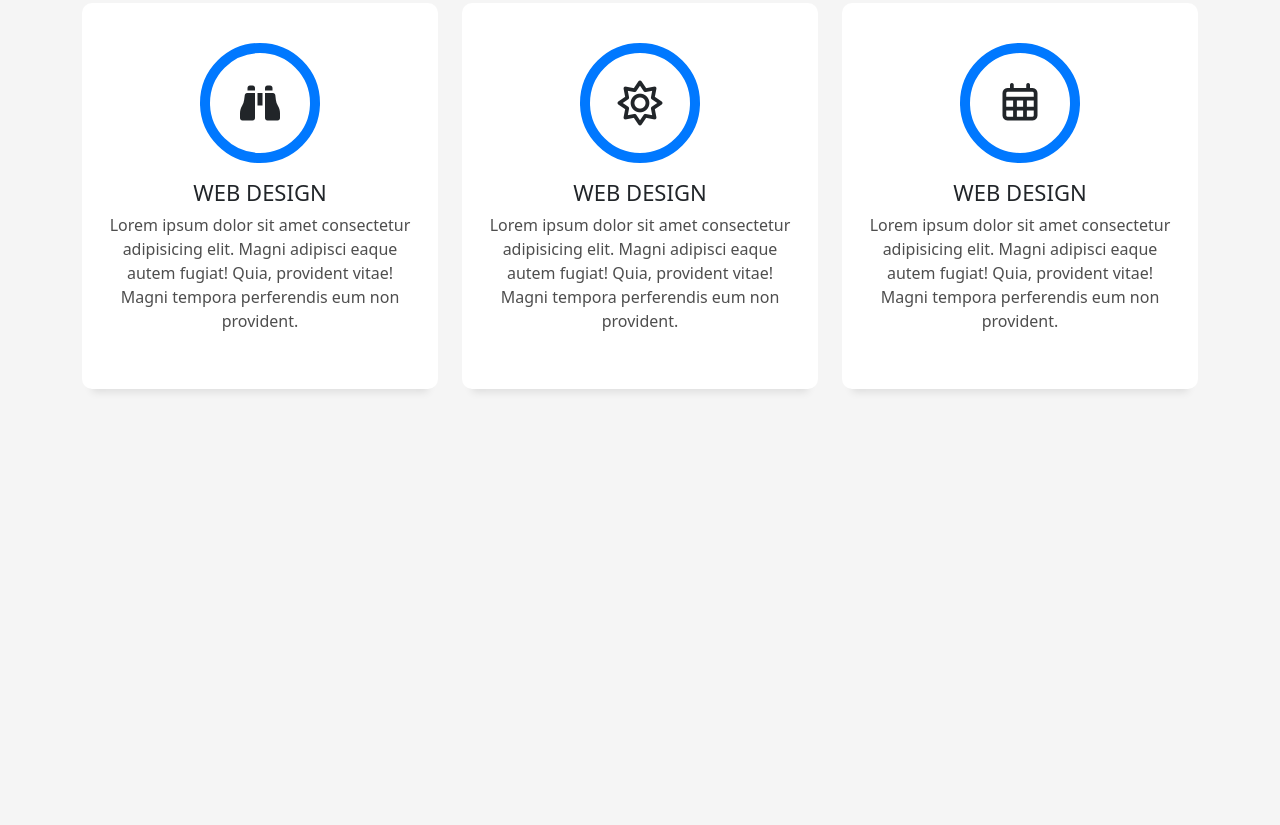
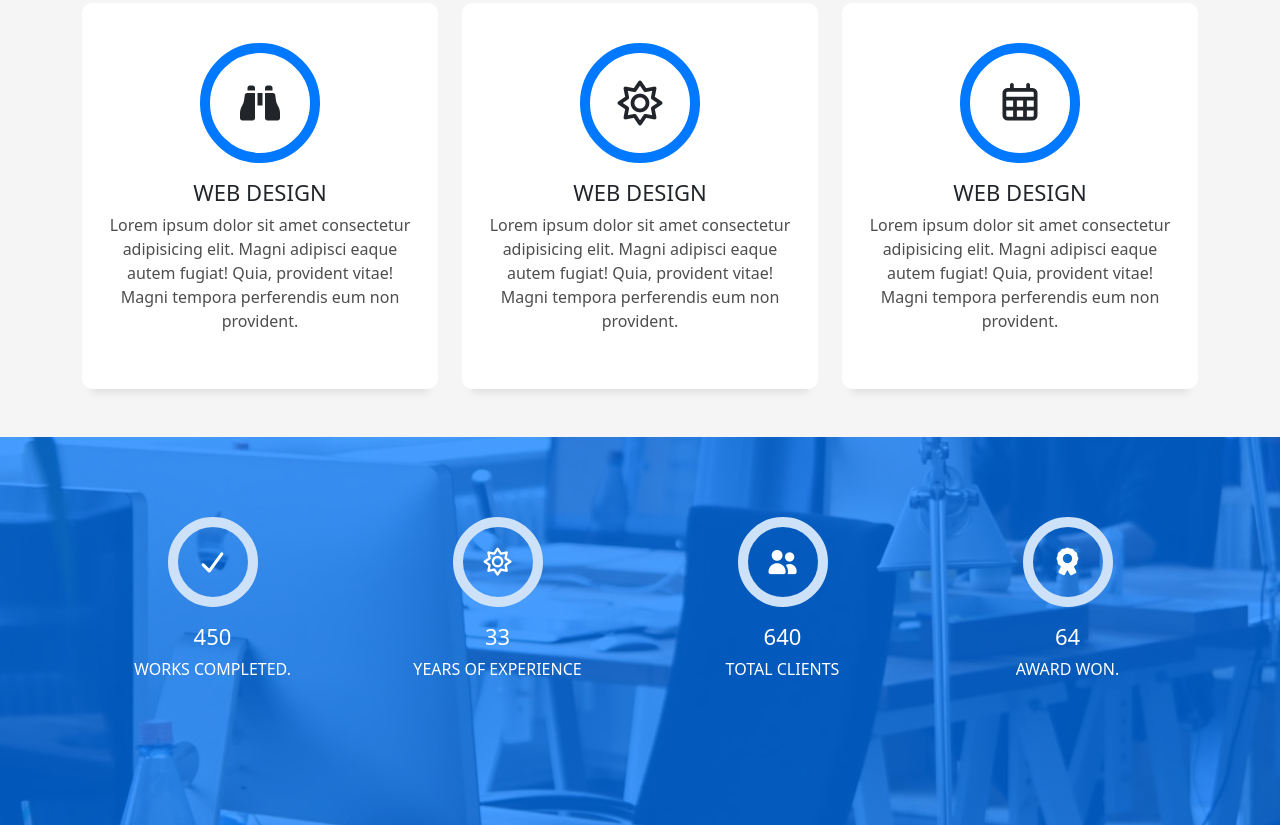
Before and after one commit to ebrahim-mamdoh/portfolio, a plain HTML site: page index.html in a window 1280 px wide. Shown: the part 2181-3006 px from the top of the page. Before the commit the page ends 2618 px from the top, so only its background shows below. Drawn offline with Linux system fonts and the light colour scheme.

Commit message:
count section

```diff
--- a/index.html
+++ b/index.html
@@ -241,6 +241,67 @@
     </div>
 </div>
 
+   <!-- ////////////////////// blue  ///// -->
+   <div class="blue-section">
+    <div class="blue-layer">
+
+
+        <div class="container">
+            <div class="row">
+
+                <div class="inner col-md-3  text-center">
+                    <div class="inner-content">
+                        <div class="inner-ico">
+                            <span class="ico-circle">
+                                <i class="fa-solid fa-check"></i> </span>
+                        </div>
+                        <h2>450</h2>
+                        <p class="text-white">WORKS COMPLETED.</p>
+                    </div>
+                </div>
+
+                <div class="inner col-md-3  text-center">
+
+                    <div class="inner-content">
+                        <div class="inner-ico">
+                            <span class="ico-circle">
+                                <i class="fa-regular fa-sun"></i>
+                            </span>
+                        </div>
+                        <h2>33</h2>
+                        <p class="text-white"> YEARS OF EXPERIENCE</p>
+                    </div>
+                </div>
+
+
+                <div class="inner col-md-3  text-center">
+                    <div class="inner-content">
+                        <div class="inner-ico">
+                            <span class="ico-circle">
+                                <i class="fa-solid fa-user-group"></i>
+                            </span>
+                        </div>
+                        <h2>640</h2>
+                        <p class="text-white">TOTAL CLIENTS</p>
+                    </div>
+                </div>
+
+                <div class="inner col-md-3  text-center">
+                    <div class="inner-content">
+                        <div class="inner-ico">
+                            <span class="ico-circle">
+                                <i class="fa-solid fa-award"></i></span>
+                        </div>
+                        <h2>64 </h2>
+                        <p class="text-white"> AWARD WON.</p>
+                    </div>
+                </div>
+
+            </div>
+        </div>
+    </div>
+</div>
+
 
 
 
```
